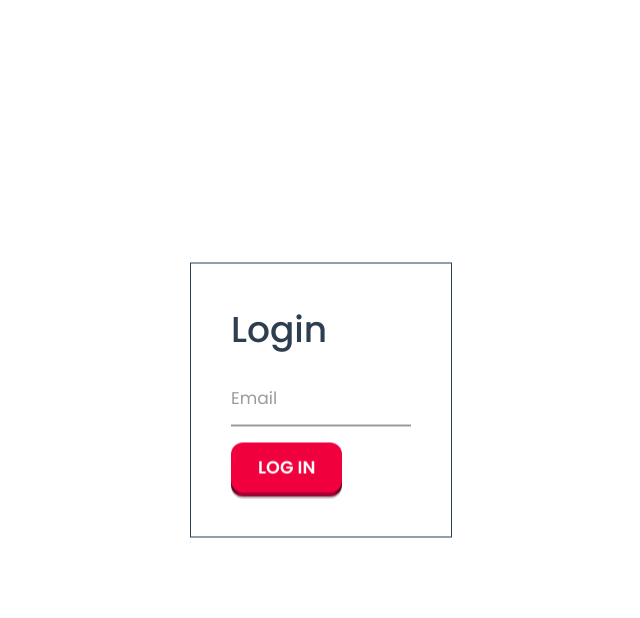
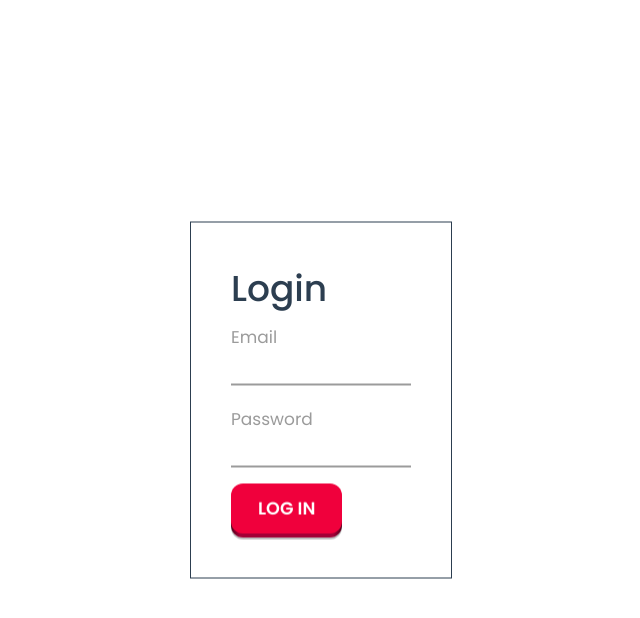
Before and after one commit to shiki-boy/msg, a Vue app: page /signup in a window 1280 px wide. Both pictures are taken after a click on the element "Signup". Shown: the top 618 px of the page, without its empty margins (319-959 px from the left). Built offline with nearby package versions, Linux system fonts and the light colour scheme.

Commit message:
auth frontend views added APIs

```diff
--- a/package.json
+++ b/package.json
@@ -9,6 +9,9 @@
     "lint": "eslint . --ext .vue,.js,.jsx,.cjs,.mjs --fix --ignore-path .gitignore"
   },
   "dependencies": {
+    "axios": "^1.3.4",
+    "js-cookie": "^3.0.1",
+    "jwt-decode": "^3.1.2",
     "pinia": "^2.0.32",
     "socket.io-client": "^4.6.1",
     "vue": "^3.2.47",
--- a/src/components/AppButton.vue
+++ b/src/components/AppButton.vue
@@ -3,12 +3,13 @@ defineProps({
     label: {
         type: String,
         required: true
-    }
+    },
+    type: String
 })
 </script>
 
 <template>
-    <button>
+    <button :type="type">
         <span class="shadow"></span>
         <span class="edge"></span>
         <span class="text">{{ label }}</span>
--- a/src/components/Forms/TextInput.vue
+++ b/src/components/Forms/TextInput.vue
@@ -8,19 +8,28 @@ defineProps({
         type: String,
         required: true
     },
-  required: Boolean
+    type: {
+        type: String,
+        required: true
+    },
+    required: Boolean,
+    modelValue: String,
 })
+
+defineEmits(['update:modelValue'])
+
 </script>
 
 <template>
     <div class="input-field">
-        <input :required="required" type="input" :placeholder="label">
+        <input :required="required" :type="type" :value="modelValue"
+            @input="$emit('update:modelValue', $event.target.value)" :placeholder="label">
         <label :for="name">{{ label }}</label>
     </div>
 </template>
 
 <style scoped>
-.input-field{
+.input-field {
     position: relative;
     padding: 20px 0 0;
     margin: 10px 0 20px;
--- /dev/null
+++ b/src/httpClient.js
@@ -0,0 +1,24 @@
+import axios from "axios";
+import Cookie from "js-cookie";
+
+const config = {
+  headers: {
+    Authorization: Cookie.get("Authorization"),
+  },
+};
+
+const httpClient = axios.create(config);
+
+httpClient.interceptors.response.use(
+  (response) => response,
+  (error) => {
+    if (401 === error.response.status || 403 === error.response.status) {
+      delete httpClient.defaults?.headers["Authorization"];
+      Cookie.remove("Authorization");
+      Cookie.remove("refreshToken");
+    }
+    return Promise.reject(error.response);
+  }
+);
+
+export default httpClient;
--- a/src/layouts/AppLayout.vue
+++ b/src/layouts/AppLayout.vue
@@ -1,16 +1,30 @@
 <script setup>
-import { provide } from 'vue'
-import { RouterView } from 'vue-router';
+import { onBeforeMount, provide } from 'vue'
+import { RouterView, useRouter } from 'vue-router';
 import { io } from "socket.io-client";
 import SendMessage from '@/components/views/SendMessage.vue';
 import ChannelSidebar from '../components/views/ChannelSidebar.vue';
+import { useAuthStore } from '../stores/auth';
+
+const authStore = useAuthStore()
 
 const socket = io("ws://localhost:8000")
 provide('socket', socket)
+
+const router = useRouter()
+
+onBeforeMount(() => {
+    authStore.getUserInfo().then((isSuccess) => {
+        if (!isSuccess) {
+            router.push('/login')
+        }
+    })
+})
+
 </script>
 
 <template>
-    <div class="app-layout-container">
+    <div class="app-layout-container" v-if="!authStore.isLoading && authStore.isAuthenticated">
         <ChannelSidebar />
 
         <main>
@@ -18,6 +32,9 @@ provide('socket', socket)
 
             <SendMessage />
         </main>
+    </div>
+    <div v-else>
+        Loading...
     </div>
 </template>
 
--- a/src/router/index.js
+++ b/src/router/index.js
@@ -11,6 +11,7 @@ const router = createRouter({
     {
       path: "/",
       component: AppLayout,
+      meta: { requiresAuth: true },
       children: [
         {
           path: "/",
--- /dev/null
+++ b/src/stores/auth.js
@@ -0,0 +1,32 @@
+import { defineStore } from "pinia";
+import httpClient from "../httpClient";
+
+const initState = { isAuthenticated: false, user: null, isLoading: true };
+
+export const useAuthStore = defineStore("auth", {
+  state: () => initState,
+
+  actions: {
+    setUser(data) {
+      this.user = data;
+      this.isAuthenticated = true;
+      this.isLoading = false;
+    },
+
+    resetAuth() {
+      this.$state = { ...initState, isLoading: false };
+    },
+
+    async getUserInfo() {
+      try {
+        const { data } = await httpClient.get("/api/auth/info");
+        this.setUser(data);
+        return true;
+      } catch (error) {
+        console.log(error);
+        this.resetAuth();
+        return false;
+      }
+    },
+  },
+});
--- a/src/views/LoginView.vue
+++ b/src/views/LoginView.vue
@@ -1,21 +1,64 @@
 <script setup>
+import { useRouter } from 'vue-router';
+import { reactive } from 'vue';
+import Cookies from 'js-cookie'
+import jwtDecode from 'jwt-decode'
+
 import TextInput from '@/components/Forms/TextInput.vue';
 import AppButton from '@/components/AppButton.vue';
+import httpClient from '../httpClient';
+import { useAuthStore } from '../stores/auth';
 
-import { useRouter } from 'vue-router';
+const authStore = useAuthStore()
 
 const router = useRouter()
 
+const form = reactive({
+    email: "u2@example.com",
+    password: "Test"
+})
+
 const foo = () => router.push('/signup')
+
+const handleSubmit = async () => {
+    const { data } = await httpClient.post('/api/auth/login', form)
+
+    const accessTokenExpires = new Date(
+        jwtDecode(data.accessToken).exp * 1000,
+    )
+    const refreshTokenExpires = new Date(
+        jwtDecode(data.refreshToken).exp * 1000,
+    )
+
+    Cookies.set('Authorization', `Bearer ${data.accessToken}`, {
+        expires: accessTokenExpires,
+    })
+
+    Cookies.set('refreshToken', data.refreshToken, {
+        expires: refreshTokenExpires,
+    })
+
+    httpClient.defaults.headers[
+        'Authorization'
+    ] = `Bearer ${data.accessToken}`
+
+    authStore.setUser(data.user)
+
+    router.push('/')
+}
 </script>
 
 <template>
     <div class="card">
         <h1 @click="foo">Login</h1>
 
-        <TextInput name="email" label="Email" />
+        <form @submit.prevent="handleSubmit">
+            <TextInput name="email" v-model="form.email" label="Email" type="email" />
 
-        <AppButton label="Log in" />
+            <TextInput name="password" label="Password" v-model="form.password" type="password" />
+
+            <AppButton label="Log in" type="submit" />
+        </form>
     </div>
 </template>
 
--- a/src/views/SignupView.vue
+++ b/src/views/SignupView.vue
@@ -3,10 +3,25 @@ import TextInput from '@/components/Forms/TextInput.vue';
 import AppButton from '@/components/AppButton.vue';
 
 import { useRouter } from 'vue-router';
+import { reactive } from 'vue';
+import httpClient from '../httpClient';
 
 const router = useRouter()
 
+const form = reactive({
+    email: '',
+    password: '',
+    firstName: '',
+    lastName: '',
+})
+
 const foo = () => router.push('/login')
+
+const handleSubmit = async () => {
+    await httpClient.post('/api/auth/register', form)
+
+    router.push('/login')
+}
 </script>
 
 
@@ -14,9 +29,17 @@ const foo = () => router.push('/login')
     <div class="card">
         <h1 @click="foo">Signup</h1>
 
-        <TextInput name="email" label="Email" />
+        <form @submit.prevent="handleSubmit">
+            <TextInput name="email" label="Email" type="email" v-model="form.email" />
 
-        <AppButton label="sign up" />
+            <TextInput name="firstName" label="First Name" type="text" v-model="form.firstName" />
+
+            <TextInput name="lastName" label="Last Name" type="text" v-model="form.lastName" />
+
+            <TextInput name="password" label="Password" type="password" v-model="form.password" />
+
+            <AppButton label="sign up" />
+        </form>
     </div>
 </template>
 
--- a/vite.config.js
+++ b/vite.config.js
@@ -10,5 +10,9 @@ export default defineConfig({
     alias: {
       '@': fileURLToPath(new URL('./src', import.meta.url))
     }
-  }
+  },
+  server: {
+    // port: 4000,
+    proxy: { '/api': 'http://localhost:8000' },
+  },
 })
```
Also changed, not shown: 1 other file (tests, documents, lock files or other folders). Lines whose indentation alone changed are shown as unchanged.
